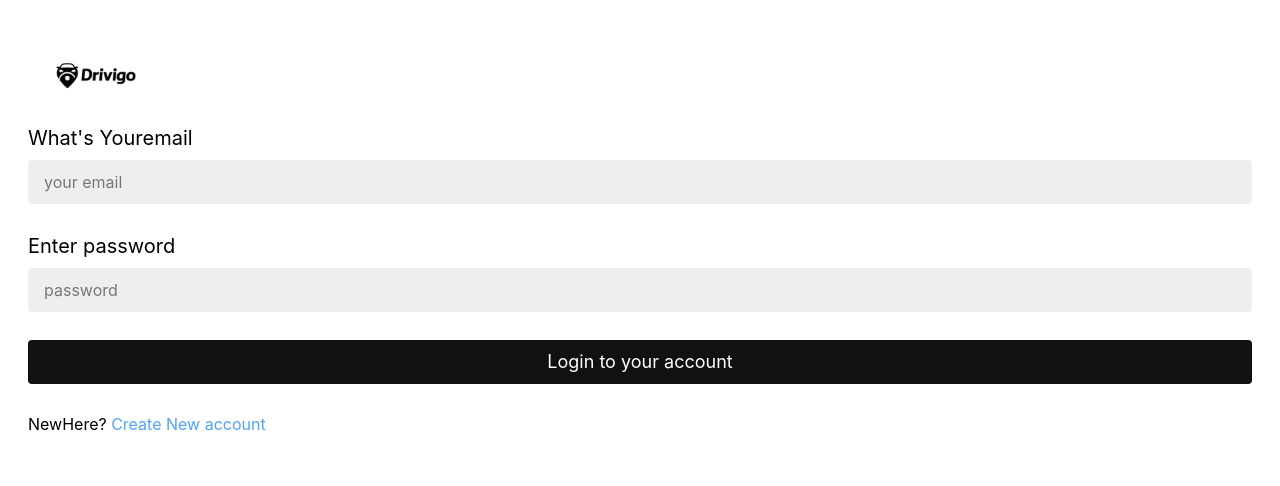
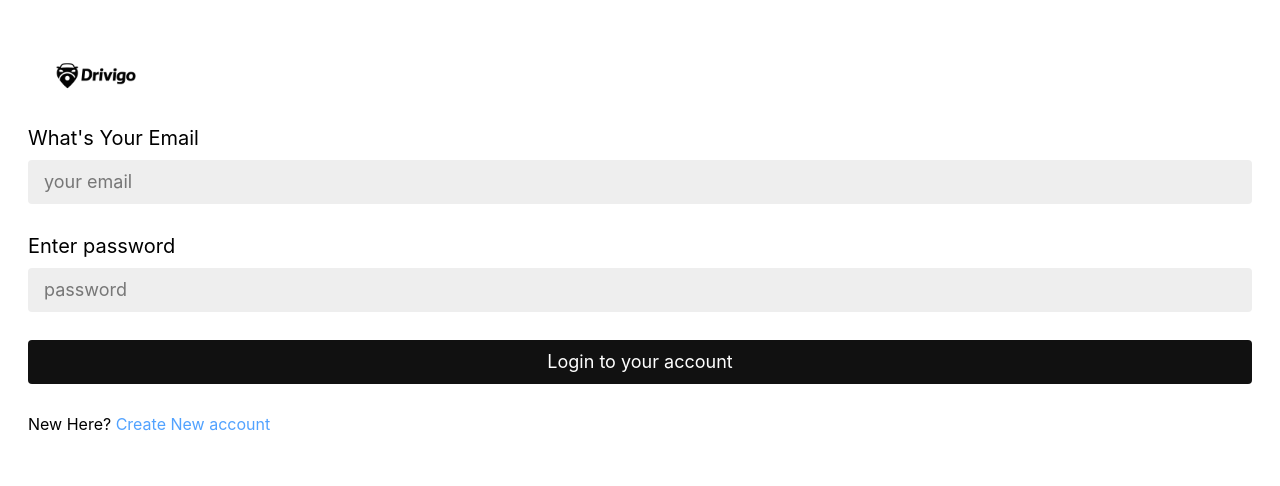
Before and after one commit to CloudComputingClub/27-april-projects-Ayushman-Praharaj123, a React (Vite) app in the folder frontend/: page /login in a window 1280 px wide. Shown: the top 486 px of the page. Built offline with nearby package versions, Linux system fonts and the light colour scheme.

Commit message:
user auth UI to backend

```diff
--- a/frontend/src/pages/CpatinSignup.jsx
+++ b/frontend/src/pages/CpatinSignup.jsx
@@ -1,5 +1,9 @@
-import React, { useState } from 'react'
-import { Link } from 'react-router-dom'
+import React, { useContext, useState } from 'react'
+import { Link, useNavigate } from 'react-router-dom'
+import axios from 'axios'
+import { UserDataContext } from '../context/userContext'
+
+
 
 const CaptainSignup = () => {
 
@@ -11,8 +15,9 @@ const CaptainSignup = () => {
   const [vehiclePlate, setVehiclePlate] = useState('')
   const [vehicleCapacity, setVehicleCapacity] = useState('')
   const [vehicleType, setVehicleType] = useState('')
-
-  const submitHandler = (e) => {
+  const navigate = useNavigate()
+  const {setUser}= useContext(UserDataContext)
+  const submitHandler = async (e) => {
     e.preventDefault()
 
     const captainData = {
@@ -29,9 +34,17 @@ const CaptainSignup = () => {
         vehicleType: vehicleType
       }
     }
+     try {
+      const response = await axios.post(
+        `${import.meta.env.VITE_BASE_URL}/captain/register`,
+        captainData
+      )
+      setUser(response.data.user)
+      navigate('/home')
 
-    console.log(captainData)
-
+    } catch (error) {
+      console.log(error)
+    }
     setFirstname('')
     setLastname('')
     setEmail('')
--- a/frontend/src/pages/Home.jsx
+++ b/frontend/src/pages/Home.jsx
@@ -3,7 +3,7 @@ import React from 'react'
 const Home = () => {
   return (
     <div>
-
+      HIII
     </div>
   )
 }
--- a/frontend/src/pages/UserLogin.jsx
+++ b/frontend/src/pages/UserLogin.jsx
@@ -1,54 +1,106 @@
-import React, { useState } from 'react'
-import { Link } from 'react-router-dom'
+import React, { useState, useContext } from 'react'
+import { Link, useNavigate } from 'react-router-dom'
+import axios from 'axios'
+import { UserDataContext } from '../context/userContext'
 
 const UserLogin = () => {
+
   const [email, setEmail] = useState('')
   const [password, setPassword] = useState('')
-  const[userData, setUserData] = useState({})
-  const submitHandler = (e) =>{
-      e.preventDefault();
-      setUserData({
-        email:email,
-        password:password
-      })
-      setEmail('')
-      setPassword('')
+
+  const { setUser } = useContext(UserDataContext)
+  const navigate = useNavigate()
+
+  const submitHandler = async (e) => {
+    e.preventDefault()
+
+    const loginData = {
+      email,
+      password
+    }
+
+    try {
+
+      const response = await axios.post(
+        `${import.meta.env.VITE_BASE_URL}/users/login`,
+        loginData
+      )
+
+      if (response.status === 200) {
+        const data = response.data
+
+        setUser(data.user)
+
+        localStorage.setItem("token", data.token)
+
+        navigate('/home')
+      }
+
+    } catch (error) {
+      console.log(error)
+    }
+
+    setEmail('')
+    setPassword('')
   }
+
   return (
     <div className='p-7 h-screen flex flex-col justify-between'>
+
       <div>
+
         <img className="w-36 ml-0" src="/finalLogo.png" alt="Drivigo" />
 
-        <form onSubmit={(e)=>{
-          submitHandler(e)
-        }}>
-          <h3 className='text-xl mb-2'>What's Youremail</h3>
+        <form onSubmit={submitHandler}>
+
+          <h3 className='text-xl mb-2'>What's Your Email</h3>
+
           <input
             required
             value={email}
-            onChange={(e) => {
-              setEmail(e.target.value)
+            onChange={(e) => setEmail(e.target.value)}
+            className='bg-[#eeeeee] mb-7 rounded px-4 py-2 border-white w-full text-lg'
+            type="email"
+            placeholder='your email'
+          />
 
-            }}
-            className='bg-[#eeeeee] mb-7 rounded px-4 py-2 border-white w-full text-lg placeholder:text-base'
-            type="email" placeholder='your email' />
-          <h3 className='text-xl mb-2'>Enter password </h3>
+          <h3 className='text-xl mb-2'>Enter password</h3>
+
           <input
+            required
             value={password}
-            onChange={(e) => {
-              setPassword(e.target.value)
-            }}
-            required className='bg-[#eeeeee] mb-7 rounded px-4 py-2 border-white w-full text-lg placeholder:text-base' type="password" placeholder='password' />
-          <button className='bg-[#111] mb-7 text-white rounded px-4 py-2 w-full text-lg placeholder:text-base'>Login to your account</button>
+            onChange={(e) => setPassword(e.target.value)}
+            className='bg-[#eeeeee] mb-7 rounded px-4 py-2 border-white w-full text-lg'
+            type="password"
+            placeholder='password'
+          />
 
-          <p>NewHere? <Link to='/signup' className='text-blue-400'>Create New account</Link></p>
+          <button className='bg-[#111] mb-7 text-white rounded px-4 py-2 w-full text-lg'>
+            Login to your account
+          </button>
+
+          <p>
+            New Here?{" "}
+            <Link to='/signup' className='text-blue-400'>
+              Create New account
+            </Link>
+          </p>
+
         </form>
+
       </div>
+
       <div>
-        <Link to='/capatin-login' className='bg-[#10b461] flex items-center justify-center mb-7 text-white rounded px-4 py-2 w-full text-lg placeholder:text-base'>
+
+        <Link
+          to='/capatin-login'
+          className='bg-[#10b461] flex items-center justify-center mb-7 text-white rounded px-4 py-2 w-full text-lg'
+        >
           Sign in as captain
         </Link>
+
       </div>
+
     </div>
   )
 }
--- a/frontend/src/pages/UserSignup.jsx
+++ b/frontend/src/pages/UserSignup.jsx
@@ -21,18 +21,22 @@ const UserSignup = () => {
       email: email,
       password: password
     }
-    const response = await axios.post(`${import.meta.env.VITE_BASE_URL}/users/register`, newUser)
-    if (response.status === 200) {
-      const data = response.data
-      setUser(data.user)
+    try {
+      const response = await axios.post(
+        `${import.meta.env.VITE_BASE_URL}/users/register`,
+        newUser
+      )
+      setUser(response.data.user)
       navigate('/home')
+
+    } catch (error) {
+      console.log(error)
     }
     setFirstname('')
     setLastname('')
     setEmail('')
     setPassword('')
   }
-
   return (
     <div className='p-7 h-screen flex flex-col justify-between'>
       <div>
```
